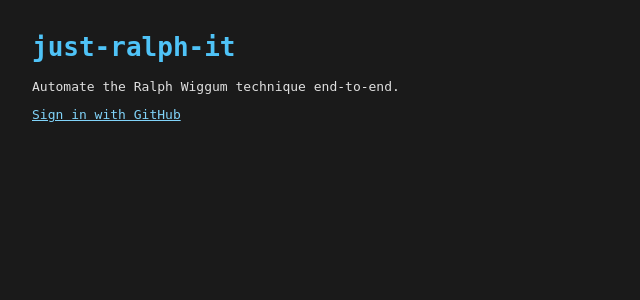
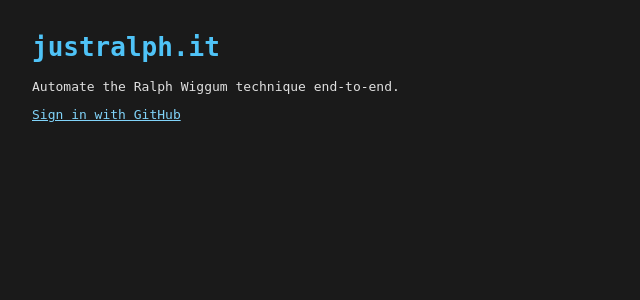
Before and after one commit to nicopujia/justralph.it, a Flask app: page / in a window 1280 px wide. Shown: the top 300 px of the page, without its empty margins (0-640 px from the left). Run offline with Flask 3, Linux system fonts and the light colour scheme.

Commit message:
fix: display app name as 'justralph.it' instead of 'just-ralph-it' in all user-facing UI
Fixes just-ralph-it-bff: updated page titles, landing page heading,
PWA manifest name/short_name, push notification title, and corresponding
test assertion.

```diff
--- a/app/static/sw.js
+++ b/app/static/sw.js
@@ -1,7 +1,7 @@
 self.addEventListener('push', function(event) {
     var data = event.data ? event.data.text() : 'Ralph has an update for you.';
     event.waitUntil(
-        self.registration.showNotification('just-ralph-it', {
+        self.registration.showNotification('justralph.it', {
             body: data,
             icon: null
         })
--- a/app/templates/base.html
+++ b/app/templates/base.html
@@ -3,7 +3,7 @@
 <head>
     <meta charset="UTF-8">
     <meta name="viewport" content="width=device-width, initial-scale=1.0">
-    <title>{% block title %}just-ralph-it{% endblock %}</title>
+    <title>{% block title %}justralph.it{% endblock %}</title>
     <link rel="manifest" href="/static/manifest.json">
     <script src="https://unpkg.com/htmx.org@2.0.4"></script>
     <style>
--- a/app/templates/index.html
+++ b/app/templates/index.html
@@ -1,7 +1,7 @@
 {% extends "base.html" %}
 
 {% block content %}
-<h1>just-ralph-it</h1>
+<h1>justralph.it</h1>
 <p>Automate the Ralph Wiggum technique end-to-end.</p>
 <a href="/auth/github">Sign in with GitHub</a>
 {% endblock %}
--- a/app/templates/projects/new.html
+++ b/app/templates/projects/new.html
@@ -1,5 +1,5 @@
 {% extends "base.html" %}
-{% block title %}New Project — just-ralph-it{% endblock %}
+{% block title %}New Project — justralph.it{% endblock %}
 {% block content %}
 <h1>New Project</h1>
 {% if error %}
--- a/app/templates/projects/show.html
+++ b/app/templates/projects/show.html
@@ -1,6 +1,6 @@
 {% extends "base.html" %}
 
-{% block title %}{{ project["name"] }} — just-ralph-it{% endblock %}
+{% block title %}{{ project["name"] }} — justralph.it{% endblock %}
 
 {% block content %}
 <div style="display: flex; justify-content: space-between; align-items: center; margin-bottom: 0.5rem;">
```
Also changed, not shown: tests/test_app.py (+1 -1 lines), app/static/manifest.json, 1 other file.
